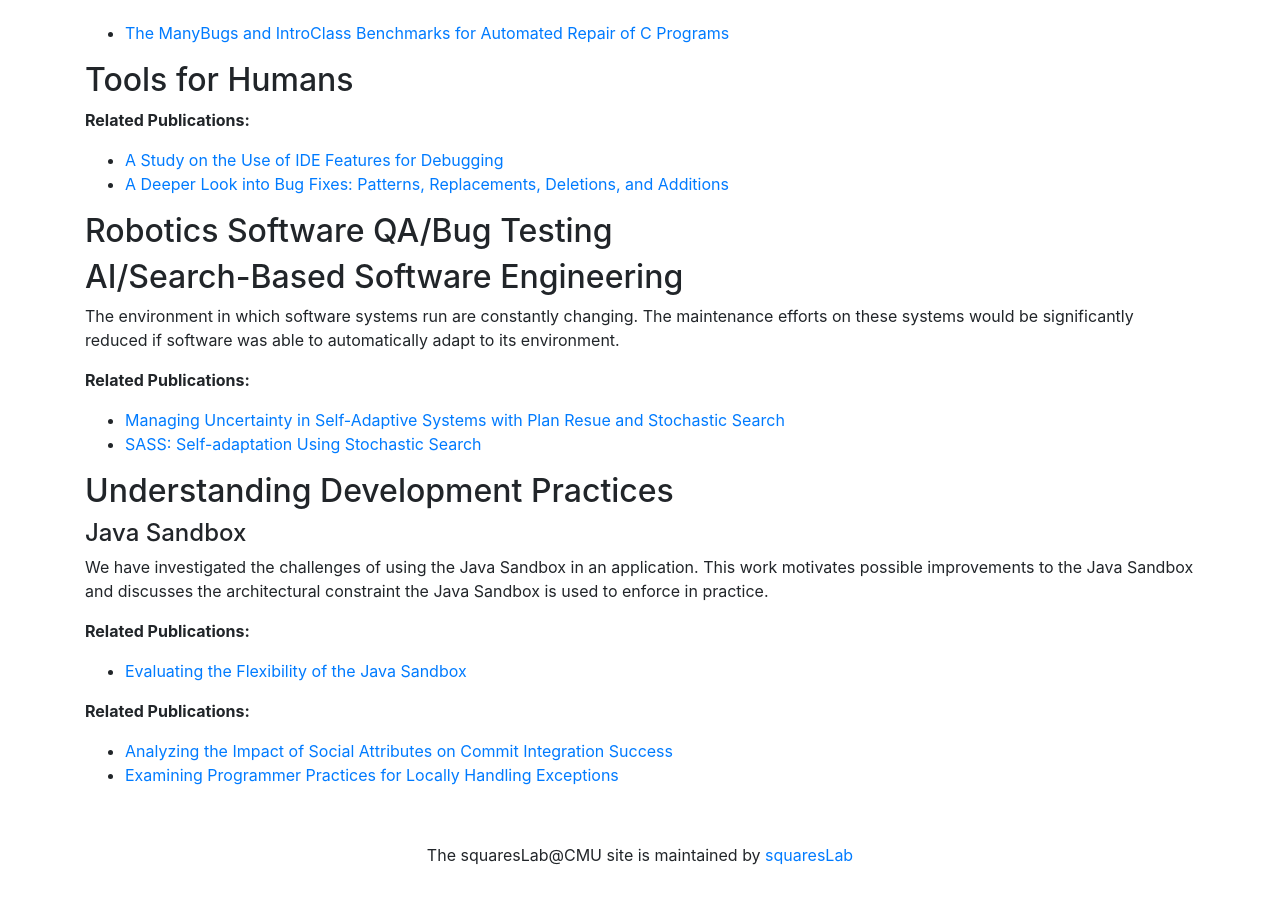
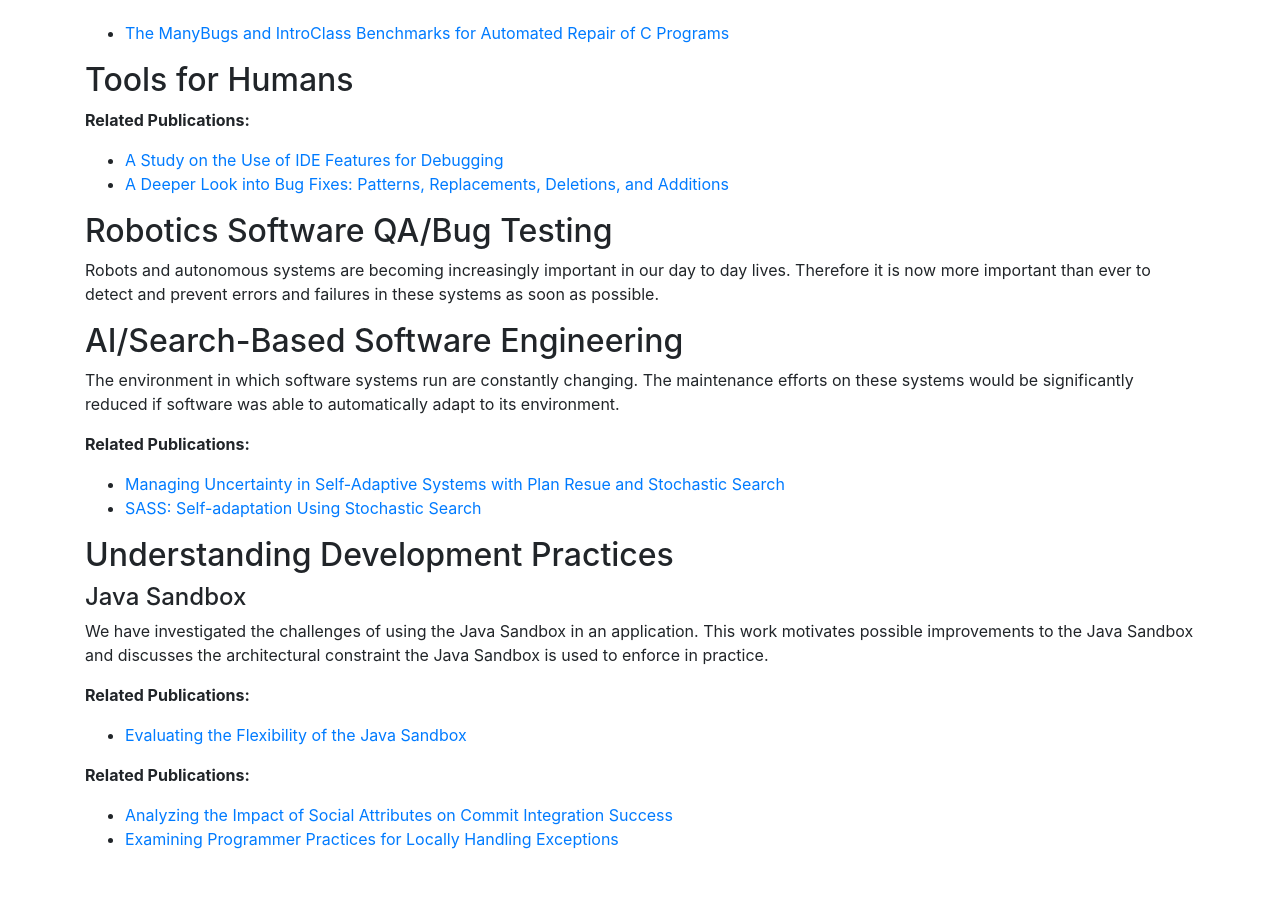
Before and after one commit to squaresLab/squaresLab.github.io, a Jekyll site: the page built from research.md, in a window 1280 px wide and 900 px high, scrolled down 967 px. Built offline with Jekyll 4.4.1, drawn with Linux system fonts in a browser that asks for light colours; nearby versions of some CDN libraries.

Commit message:
Some text for robotics stuff

```diff
--- a/research.md
+++ b/research.md
@@ -60,6 +60,11 @@ site](http://repairbenchmarks.cs.umass.edu/).
 - [A Deeper Look into Bug Fixes: Patterns, Replacements, Deletions, and Additions](/publications/#SotoMSRChallenge2016)
 
 ## Robotics Software QA/Bug Testing
+Robots and autonomous systems are becoming increasingly important
+in our day to day lives. Therefore it is now more important than ever
+to detect and prevent errors and failures in these systems as soon as
+possible.
+
 ## AI/Search-Based Software Engineering
 The environment in which software systems run are constantly changing.
 The maintenance efforts on these systems would be significantly reduced if
```
